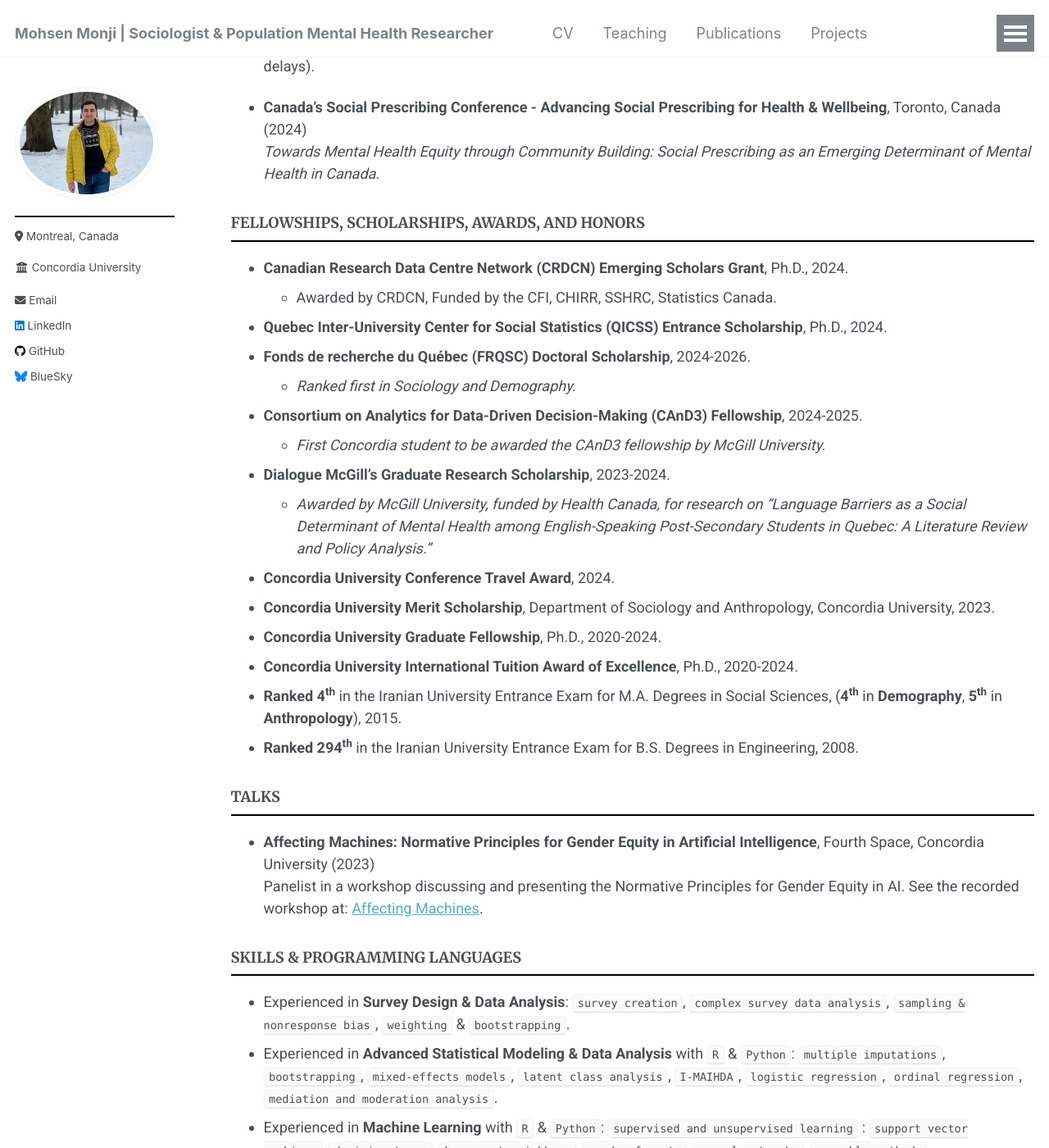
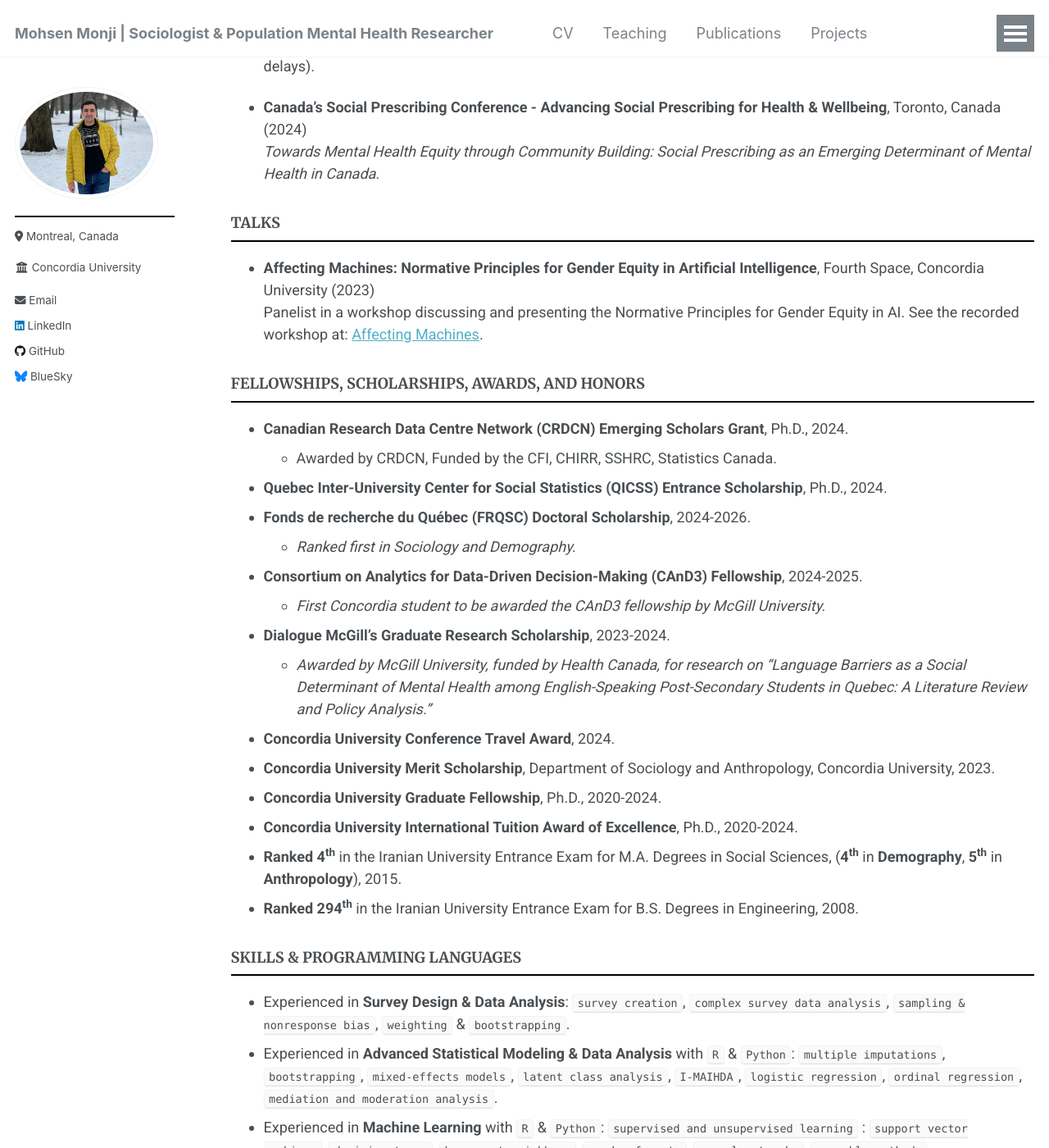
Before and after one commit to Mohsnmonji/mohsnmonji.github.io, a Jekyll site: the page built from _pages/Curriculum Vitae.md, in a window 1280 px wide and 1400 px high, scrolled down 2026 px. Shown: the whole window at 82% size. Built offline with Jekyll 4.4.1, drawn with Linux system fonts in a browser that asks for light colours; part of the change alters nothing that is shown.

```diff
--- a/_pages/Curriculum Vitae.md
+++ b/_pages/Curriculum Vitae.md
@@ -34,7 +34,6 @@ redirect_from:
 - Survey Methodology
 - Applied Social Statistics
 - Computational Sociology
-
 
 
 ### PROFESSIONAL AND RESEARCH EXPERIENCE
@@ -87,6 +86,10 @@ redirect_from:
 - **Canada's Social Prescribing Conference - Advancing Social Prescribing for Health & Wellbeing**, Toronto, Canada (2024)
   *Towards Mental Health Equity through Community Building: Social Prescribing as an Emerging Determinant of Mental Health in Canada.*
 
+### TALKS
+
+- **Affecting Machines: Normative Principles for Gender Equity in Artificial Intelligence**, Fourth Space, Concordia University (2023)
+  Panelist in a workshop discussing and presenting the Normative Principles for Gender Equity in AI. See the recorded workshop at: [Affecting Machines](https://www.youtube.com/live/6UNZkXNQeU0?si=QRERKwbGPYSppP5C).
 
 
 ### **FELLOWSHIPS, SCHOLARSHIPS, AWARDS, AND HONORS**
@@ -105,14 +108,6 @@ redirect_from:
 - **Concordia University International Tuition Award of Excellence**, Ph.D., 2020-2024.
 - **Ranked 4<sup>th</sup>** in the Iranian University Entrance Exam for M.A. Degrees in Social Sciences, (**4<sup>th</sup>** in **Demography**, **5<sup>th</sup>** in **Anthropology**), 2015.
 - **Ranked 294<sup>th</sup>** in the Iranian University Entrance Exam for B.S. Degrees in Engineering, 2008.
-
-
-
-### TALKS
-
-- **Affecting Machines: Normative Principles for Gender Equity in Artificial Intelligence**, Fourth Space, Concordia University (2023)
-  Panelist in a workshop discussing and presenting the Normative Principles for Gender Equity in AI. See the recorded workshop at: [Affecting Machines](https://www.youtube.com/live/6UNZkXNQeU0?si=QRERKwbGPYSppP5C).
-
 
 
 ### **SKILLS & PROGRAMMING LANGUAGES**
```
